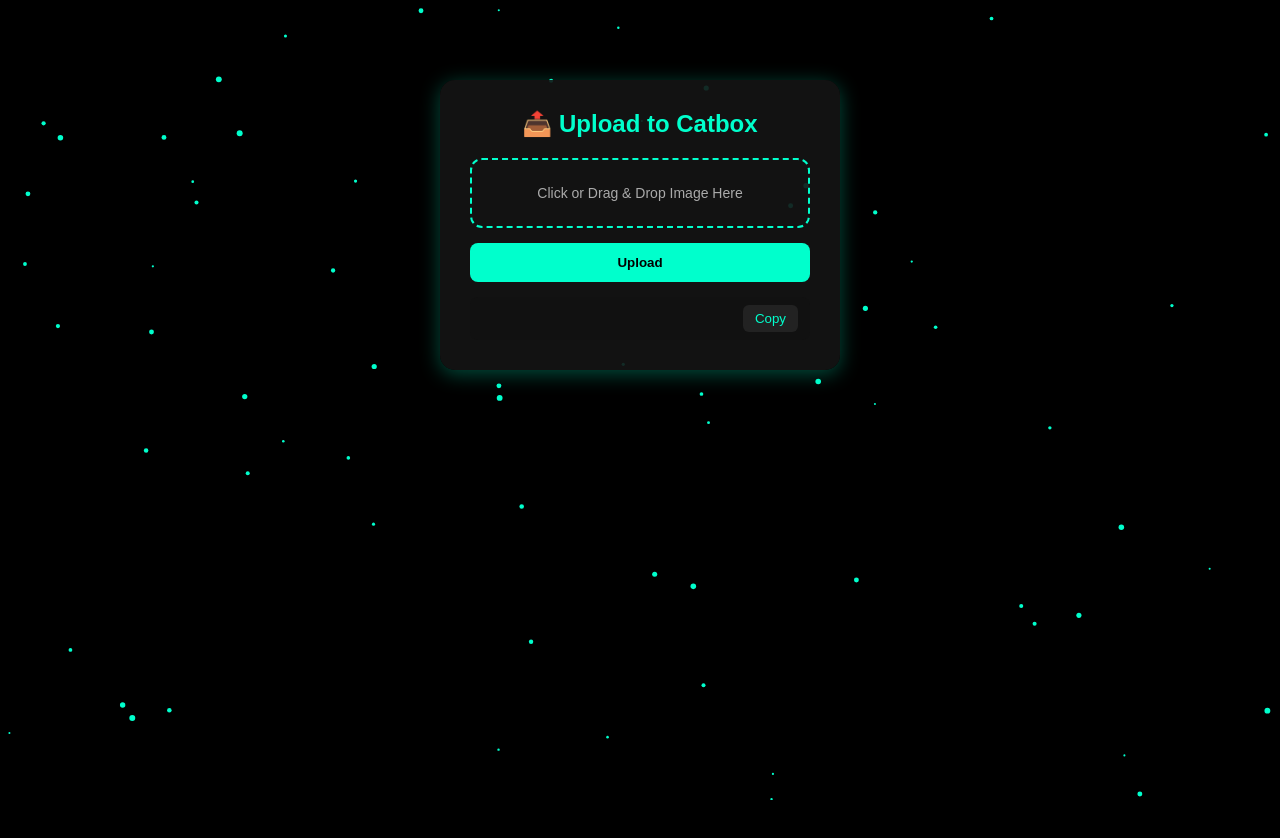
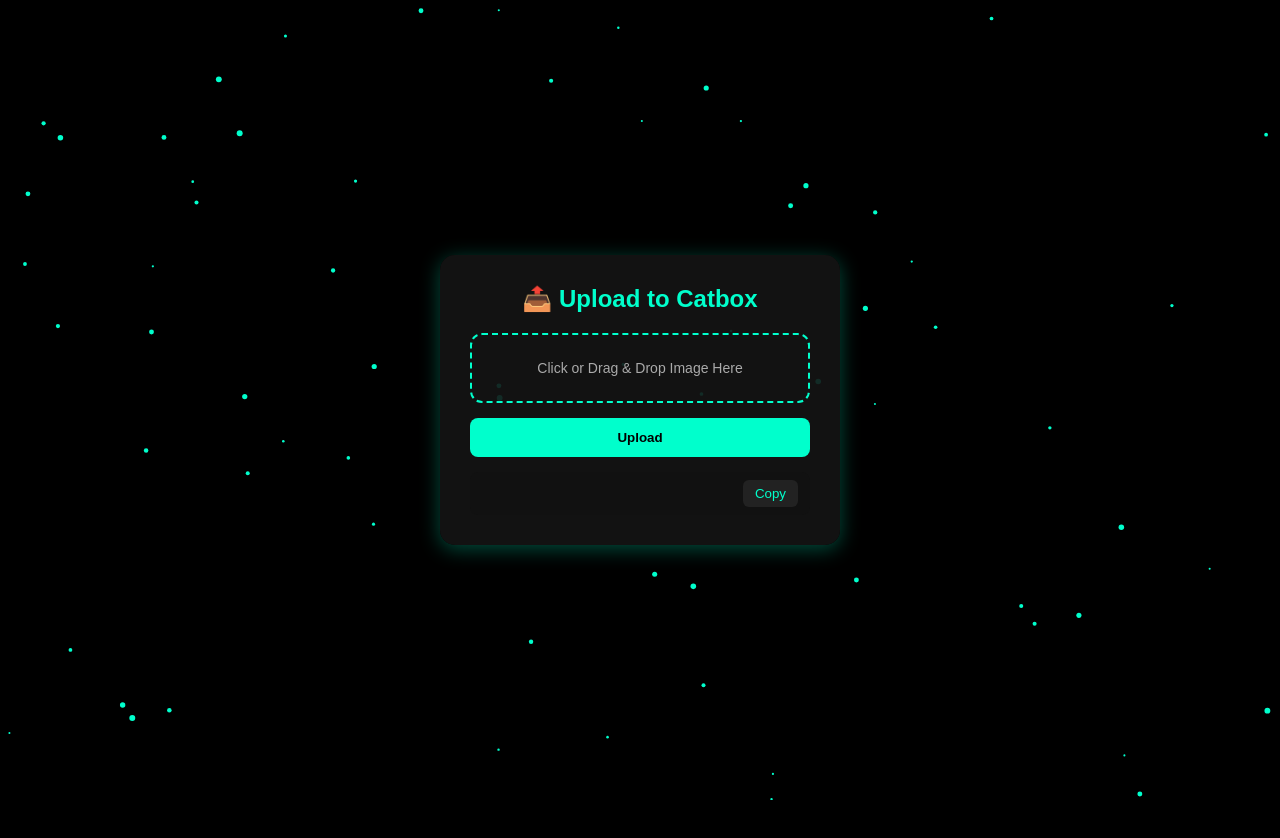
Before and after one commit to Dev-bmbtech/Bmb-Url, a website: page public/index.html in a window 1280 px wide. After the commit the page ends 800 px from the top, so only its background shows below. Drawn offline with Linux system fonts and the light colour scheme.

Commit message:
Update index.html

```diff
--- a/public/index.html
+++ b/public/index.html
@@ -9,9 +9,12 @@
     body {
       font-family: Arial, sans-serif;
       height: 100vh;
-      overflow: hidden;
+      display: flex;
+      justify-content: center;
+      align-items: center; /* kati wima na usawa */
       background: #000; /* Background nyeusi */
       color: white;
+      overflow: hidden;
     }
 
     /* Canvas background (particles) */
@@ -57,8 +60,7 @@
       padding: 30px;
       background: rgba(20,20,20,0.9);
       border-radius: 15px;
-      width: 400px; /* katikati na si kubwa sana */
-      margin: 80px auto;
+      width: 400px;
       box-shadow: 0px 4px 20px rgba(0,255,200,0.3);
     }
 
```
